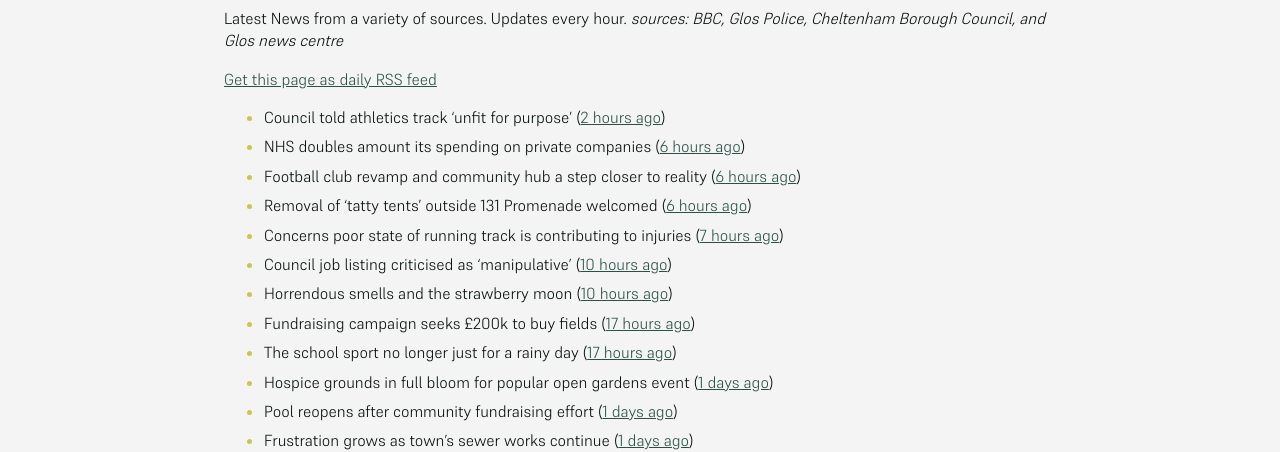
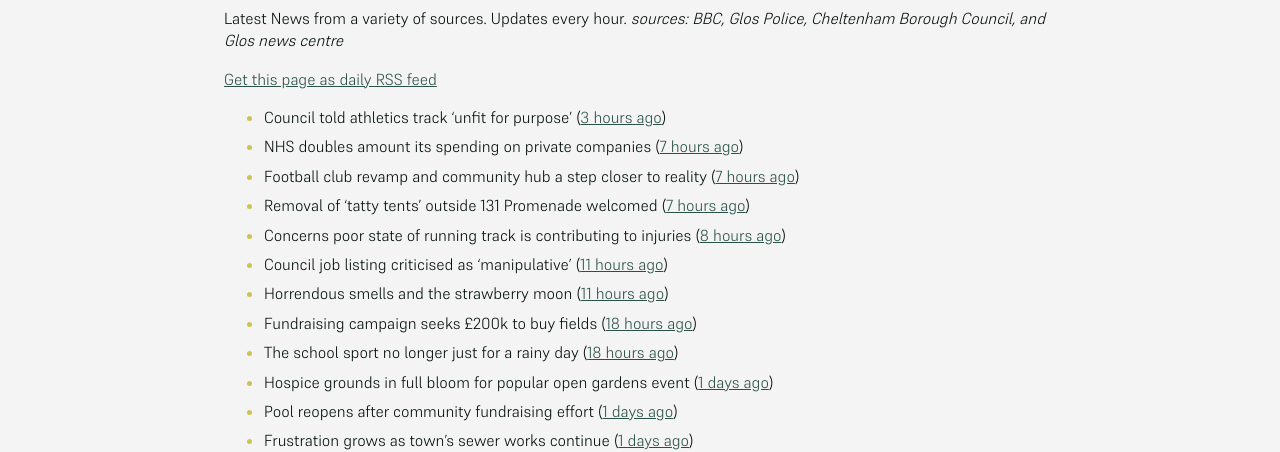
Before and after one commit to mat-0/cheltenham-open-data, a Jekyll site: the page built from _pages/news.md, in a window 1280 px wide. Shown: the part 266-718 px from the top of the page. Built offline with Jekyll 4.4.1, drawn with Linux system fonts in a browser that asks for light colours.

Commit message:
Updated 2025-06-11 23:57:54

```diff
--- a/_pages/news.md
+++ b/_pages/news.md
@@ -12,15 +12,15 @@ _sources: BBC, Glos Police, Cheltenham Borough Council, and Glos news centre_
 [Get this page as daily RSS feed](/daily.rss)
 
 <!-- news_marker starts -->
-- Council told athletics track 'unfit for purpose' ([2 hours ago](https://www.bbc.com/news/articles/cvg76n7dxn9o))
-- NHS doubles amount its spending on private companies ([6 hours ago](https://www.bbc.com/news/articles/cy0jzvxwr4xo))
-- Football club revamp and community hub a step closer to reality ([6 hours ago](https://gloucesternewscentre.co.uk/football-club-revamp-and-community-hub-a-step-closer-to-reality/))
-- Removal of ‘tatty tents’ outside 131 Promenade welcomed ([6 hours ago](https://gloucesternewscentre.co.uk/removal-of-tatty-tents-outside-131-promenade-welcomed/))
-- Concerns poor state of running track is contributing to injuries ([7 hours ago](https://gloucesternewscentre.co.uk/concerns-poor-state-of-running-track-is-contributing-to-injuries/))
-- Council job listing criticised as 'manipulative' ([10 hours ago](https://www.bbc.com/news/articles/c74qk45gxygo))
-- Horrendous smells and the strawberry moon ([10 hours ago](https://www.bbc.com/news/articles/c2lk8l1ypxko))
-- Fundraising campaign seeks £200k to buy fields ([17 hours ago](https://www.bbc.com/news/articles/c365lx9x187o))
-- The school sport no longer just for a rainy day ([17 hours ago](https://www.bbc.com/news/articles/clygej1emezo))
+- Council told athletics track 'unfit for purpose' ([3 hours ago](https://www.bbc.com/news/articles/cvg76n7dxn9o))
+- NHS doubles amount its spending on private companies ([7 hours ago](https://www.bbc.com/news/articles/cy0jzvxwr4xo))
+- Football club revamp and community hub a step closer to reality ([7 hours ago](https://gloucesternewscentre.co.uk/football-club-revamp-and-community-hub-a-step-closer-to-reality/))
+- Removal of ‘tatty tents’ outside 131 Promenade welcomed ([7 hours ago](https://gloucesternewscentre.co.uk/removal-of-tatty-tents-outside-131-promenade-welcomed/))
+- Concerns poor state of running track is contributing to injuries ([8 hours ago](https://gloucesternewscentre.co.uk/concerns-poor-state-of-running-track-is-contributing-to-injuries/))
+- Council job listing criticised as 'manipulative' ([11 hours ago](https://www.bbc.com/news/articles/c74qk45gxygo))
+- Horrendous smells and the strawberry moon ([11 hours ago](https://www.bbc.com/news/articles/c2lk8l1ypxko))
+- Fundraising campaign seeks £200k to buy fields ([18 hours ago](https://www.bbc.com/news/articles/c365lx9x187o))
+- The school sport no longer just for a rainy day ([18 hours ago](https://www.bbc.com/news/articles/clygej1emezo))
 - Hospice grounds in full bloom for popular open gardens event ([1 days ago](https://gloucesternewscentre.co.uk/hospice-grounds-in-full-bloom-for-popular-open-gardens-event/))
 - Pool reopens after community fundraising effort ([1 days ago](https://www.bbc.com/news/articles/cg5vl5zvp69o))
 - Frustration grows as town's sewer works continue ([1 days ago](https://www.bbc.com/news/articles/c5yq58qpgd7o))
```
Also changed, not shown: _data/flood.json (+4 -4 lines), index.md (+6 -6 lines).
